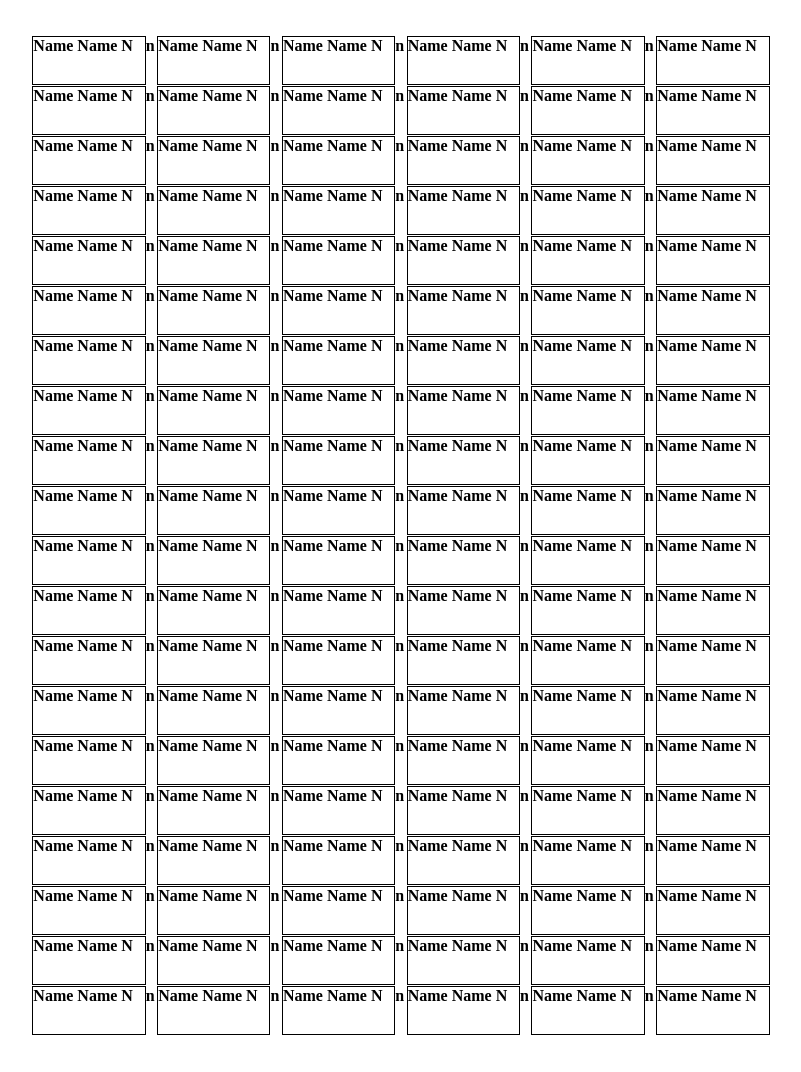
After one commit to AvrahamYBock/labelTemplate, a PHP site: page /table.php in a window 1280 px wide. The commit adds this page. Shown: the whole page, without its empty margins (7-808 px from the left). Run offline with PHP 8.4, Linux system fonts and the light colour scheme.

Commit message:
divs instead of table

```diff
--- /dev/null
+++ b/supiritiv/table.php
@@ -0,0 +1,85 @@
+<!DOCTYPE html>
+
+<html lang="en">
+
+<head>
+
+    <meta charset="UTF-8">
+
+    <meta name="viewport" content="width=device-width, initial-scale=1.0">
+
+    <meta http-equiv="X-UA-Compatible" content="ie=edge">
+
+
+    <title>
+
+        Label App
+
+    </title>
+<style>
+	*{
+		box-sizing: border-box;
+		font-weight: bold;
+		margin: 0;
+		padding: 0;
+	}
+
+	body{
+			margin: .38in .41in;
+	}
+
+	div.textDiv{
+		display: inline-block;
+		height: 0.51in;
+		width: 1.18in;
+		border: solid black 1px
+	}
+
+	div.gutterDiv{
+
+		display: inline-block;
+		height: 0.51in;
+		width: .12in;
+	}
+
+
+	@page{
+
+		margin: 0;
+
+	}
+
+	#sizeDiv{
+		height: 0.51in;
+		width: 1.18in;
+	}
+</style>
+
+
+
+</head>
+
+<body>
+	<div>
+		<?php
+
+			for($i=0; $i < 20; $i++){
+
+				for($j=0; $j<6; $j++){
+
+					echo "<div class='textDiv'>
+							Name Name N
+						</div>";
+
+					if($j<5){
+						echo "<div class='gutterDiv'>n</div>";
+					}
+				}
+					echo "<br>";
+
+
+			}
+		?>
+	</div>
+
+</body>
```
Also changed, not shown: supiritiv/index.php (+5 -5 lines).
